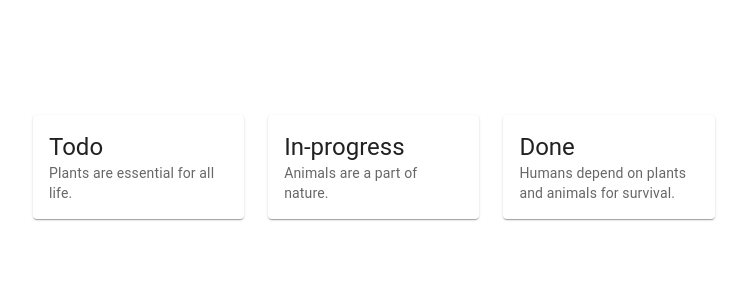
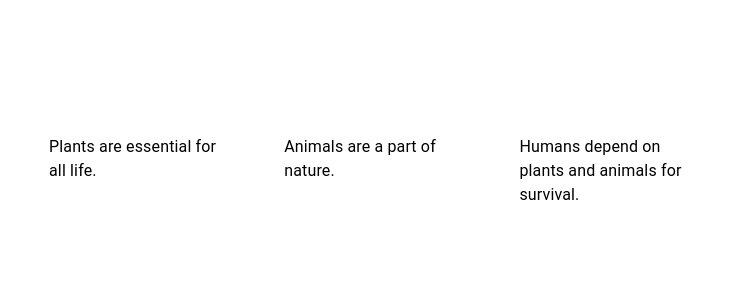
Before and after one commit to ahmedsalama0/insight-board, a Next.js app: page /tasks in a window 1280 px wide. Shown: the top 300 px of the page, without its empty margins (31-778 px from the left). Built offline with nearby package versions, Linux system fonts and the light colour scheme; what @mui/material-nextjs would draw is missing.

Commit message:
snapshot

```diff
--- a/app/tasks/page.tsx
+++ b/app/tasks/page.tsx
@@ -1,5 +1,5 @@
 'use client';
-import { DndContext } from '@dnd-kit/core';
+import { DndContext, DragEndEvent, DragStartEvent } from '@dnd-kit/core';
 import {
   Box,
   Card,
@@ -13,30 +13,46 @@ import { ThemeProvider } from '@mui/material/styles';
 import React, { useState } from 'react';
 import { arrayMove, SortableContext } from '@dnd-kit/sortable';
 import TaskCard from '../ui/TaskCard';
+import ColumnCard from '../ui/ColumnCard';
+import { Task } from './models/types.model';
 
 export default function Page() {
-  const tasks = [
+  const tasksArr: Task[] = [
     {
       id: 1,
       title: 'Todo',
       description: 'Plants are essential for all life.',
+      priority: 'low',
+      status: 'todo',
+      createdAt: Date.now.toString(),
+      updatedAt: Date.now.toString(),
     },
     {
       id: 2,
       title: 'In-progress',
       description: 'Animals are a part of nature.',
+      priority: 'medium',
+      status: 'in-progress',
+      createdAt: Date.now.toString(),
+      updatedAt: Date.now.toString(),
     },
     {
       id: 3,
       title: 'Done',
       description: 'Humans depend on plants and animals for survival.',
+      priority: 'high',
+      status: 'done',
+      createdAt: Date.now.toString(),
+      updatedAt: Date.now.toString(),
     },
   ];
 
+  const columnTitles = ['todo', 'in-progress', 'done'];
+  const [tasks, setTasks] = React.useState<Task[]>(tasksArr);
+
   return (
     <Container className="">
-      <CssBaseline />
-      <DndContext>
+      <DndContext onDragStart={onDragStart} onDragEnd={onDragEnd}>
         <Box
           sx={{
             marginTop: '10%',
@@ -47,13 +63,23 @@ export default function Page() {
             gap: 3,
           }}
         >
-          <SortableContext items={[1, 2, 3]}>
-            {tasks.map((task) => (
-              <TaskCard key={task.id} task={task} />
-            ))}
-          </SortableContext>
+          {columnTitles.map((title) => (
+            <ColumnCard
+              tasks={tasks.filter((task) => task.status === title)}
+              title={title}
+              key={title}
+            />
+          ))}
         </Box>
       </DndContext>
     </Container>
   );
+
+  function onDragStart(event: DragStartEvent) {
+    console.log(event);
+  }
+
+  function onDragEnd(event: DragEndEvent) {
+    console.log(event);
+  }
 }
--- /dev/null
+++ b/app/ui/ColumnCard.tsx
@@ -0,0 +1,61 @@
+'use client';
+import { Card, CardActionArea, CardContent, Typography } from '@mui/material';
+import { Task } from '../tasks/models/types.model';
+import { CSS } from '@dnd-kit/utilities';
+import { SortableContext, useSortable } from '@dnd-kit/sortable';
+import * as React from 'react';
+import { styled } from '@mui/material/styles';
+import List from '@mui/material/List';
+import ListItem from '@mui/material/ListItem';
+import ListItemIcon from '@mui/material/ListItemIcon';
+import ListItemText from '@mui/material/ListItemText';
+import Grid from '@mui/material/Grid';
+import FolderIcon from '@mui/icons-material/Folder';
+import TaskCard from './TaskCard';
+
+export default function ColumnCard({
+  tasks,
+  title,
+}: {
+  tasks: Task[];
+  title: string;
+}) {
+  const [dense, setDense] = React.useState(false);
+  const [items, setItems] = React.useState(['Item 1', 'Item 2', 'Item 3']);
+
+  return (
+    // <Card>
+    //   <CardActionArea
+    //     sx={{
+    //       height: '100%',
+    //     }}
+    //   >
+    //     <CardContent sx={{ height: '100%' }}>
+    //       <Typography variant="h5" component="div">
+    //         {title}
+    //       </Typography>
+
+    <Grid
+      size={{
+        xs: 12,
+        md: 6,
+      }}
+    >
+      {/* <Typography sx={{ mt: 4, mb: 2 }} variant="h6" component="div">
+              Icon with text
+            </Typography> */}
+      <div>
+        <SortableContext items={tasks}>
+          <List dense={dense}>
+            {tasks.map((task: Task) => (
+              <TaskCard key={task.id} task={task} />
+            ))}
+          </List>
+        </SortableContext>
+      </div>
+    </Grid>
+    //     </CardContent>
+    //   </CardActionArea>
+    // </Card>
+  );
+}
--- a/app/ui/TaskCard.tsx
+++ b/app/ui/TaskCard.tsx
@@ -3,8 +3,29 @@ import { Card, CardActionArea, CardContent, Typography } from '@mui/material';
 import { Task } from '../tasks/models/types.model';
 import { CSS } from '@dnd-kit/utilities';
 import { useSortable } from '@dnd-kit/sortable';
+import * as React from 'react';
+import { styled } from '@mui/material/styles';
+import ListItem from '@mui/material/ListItem';
+import ListItemIcon from '@mui/material/ListItemIcon';
+import ListItemText from '@mui/material/ListItemText';
+import Grid from '@mui/material/Grid';
+import FolderIcon from '@mui/icons-material/Folder';
+
+function generate(element: React.ReactElement<unknown>) {
+  return [0, 1, 2].map((value) =>
+    React.cloneElement(element, {
+      key: value,
+    })
+  );
+}
+
+const Demo = styled('div')(({ theme }) => ({
+  backgroundColor: (theme.vars || theme).palette.background.paper,
+}));
 
 function TaskCard({ task }: { task: Task }) {
+  const [secondary, setSecondary] = React.useState(false);
+
   const {
     setNodeRef,
     attributes,
@@ -27,22 +48,15 @@ function TaskCard({ task }: { task: Task }) {
   };
 
   return (
-    <Card ref={setNodeRef} style={style} {...attributes} {...listeners}>
-      <CardActionArea
-        sx={{
-          height: '100%',
-        }}
-      >
-        <CardContent sx={{ height: '100%' }}>
-          <Typography variant="h5" component="div">
-            {task.title}
-          </Typography>
-          <Typography variant="body2" color="text.secondary">
-            {task.description}
-          </Typography>
-        </CardContent>
-      </CardActionArea>
-    </Card>
+    <ListItem ref={setNodeRef} style={style} {...attributes} {...listeners}>
+      {/* <ListItemIcon>
+        <FolderIcon />
+      </ListItemIcon> */}
+      <ListItemText
+        primary={task.description}
+        secondary={secondary ? 'Secondary text' : null}
+      />
+    </ListItem>
   );
 }
 
--- /dev/null
+++ b/db.json
@@ -0,0 +1,24 @@
+{
+  "superheroes": [
+    {
+      "id": 1,
+      "name": "Ahmed",
+      "alterEgo": "Bruce Wayne"
+    },
+    {
+      "id": 2,
+      "name": "Superman",
+      "alterEgo": "Clark Kent"
+    },
+    {
+      "id": 3,
+      "name": "Wonder Woman",
+      "alterEgo": "Princess Diana"
+    },
+    {
+      "id": 4,
+      "name": "test #5566677",
+      "alterEgo": "&^%$$$$$%^"
+    }
+  ]
+}
--- a/package.json
+++ b/package.json
@@ -6,7 +6,8 @@
     "dev": "next dev",
     "build": "next build",
     "start": "next start",
-    "lint": "eslint"
+    "lint": "eslint",
+    "serve-json": "json-server --watch db.json --port 4000"
   },
   "dependencies": {
     "@dnd-kit/sortable": "^10.0.0",
@@ -16,6 +17,9 @@
     "@mui/icons-material": "^7.3.5",
     "@mui/material": "^7.3.5",
     "@mui/material-nextjs": "^7.3.5",
+    "@tanstack/react-query": "^5.90.11",
+    "@tanstack/react-query-devtools": "^5.91.1",
+    "json-server": "^1.0.0-beta.3",
     "next": "16.0.4",
     "react": "19.2.0",
     "react-dom": "19.2.0",
```
Also changed, not shown: app/page.tsx (+15 -61 lines), app/tasks/models/types.model.tsx (+4 -4 lines), 1 other file (tests, documents, lock files or other folders).
